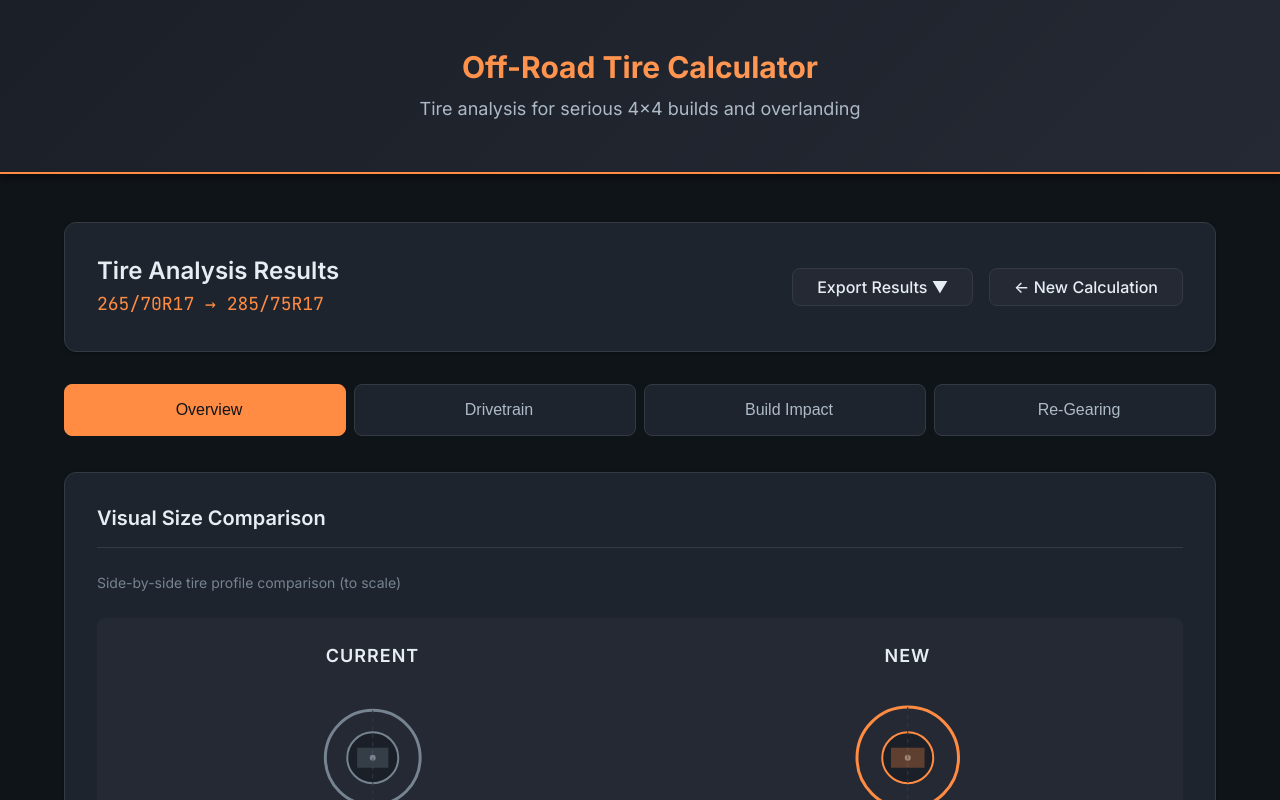
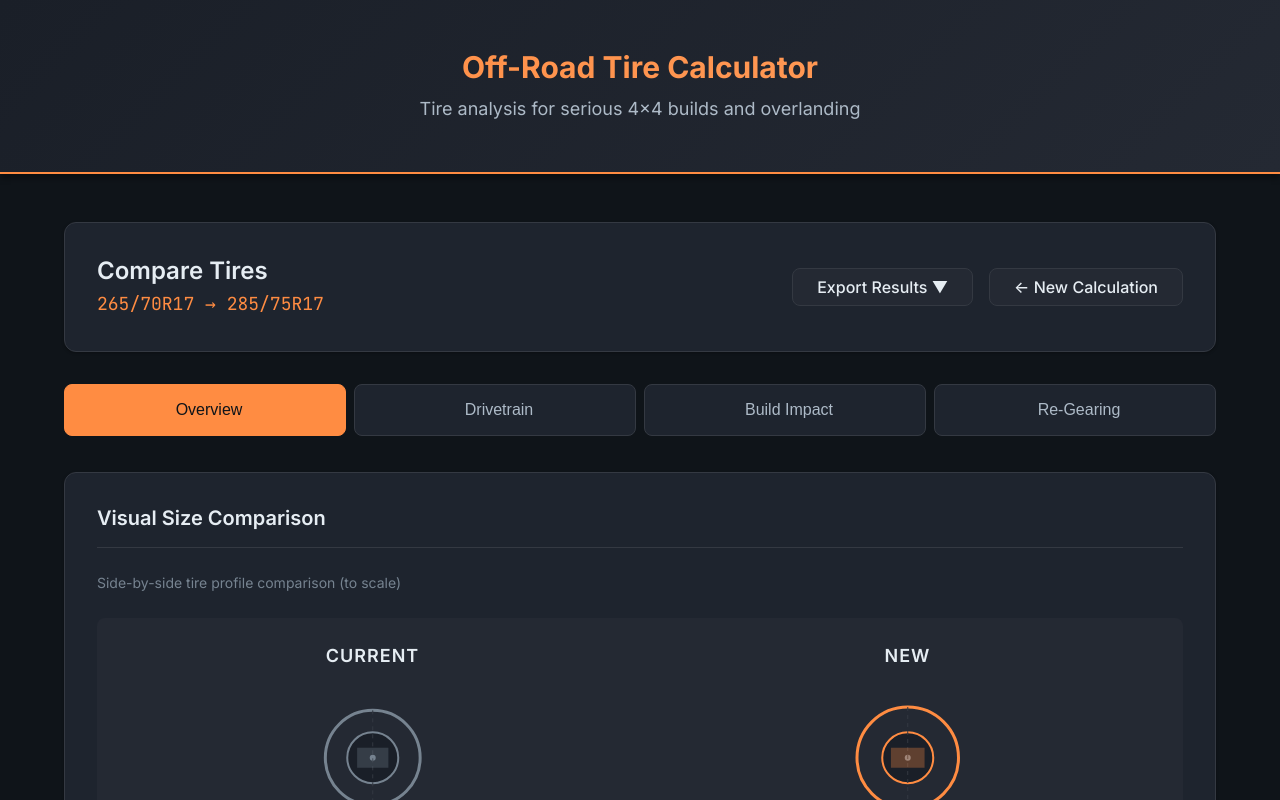
Before and after one commit to realsystem/tires, a React (Vite) app: page / in a window 1280 px wide. Both pictures are taken after a click on the button "Calculate Tire Impact". Shown: the top 800 px of the page. Built offline with nearby package versions, Linux system fonts and the light colour scheme.

Commit message:
Change title to Compare Tires

```diff
--- a/src/components/ResultsDisplay.jsx
+++ b/src/components/ResultsDisplay.jsx
@@ -55,7 +55,7 @@ const ResultsDisplay = ({ results, onReset }) => {
     <div className="results-display">
       <div className="results-header">
         <div className="results-title">
-          <h2>Tire Analysis Results</h2>
+          <h2>Compare Tires</h2>
           <p className="tire-comparison-label">
             {comparison.current.formatted} → {comparison.new.formatted}
           </p>
```
